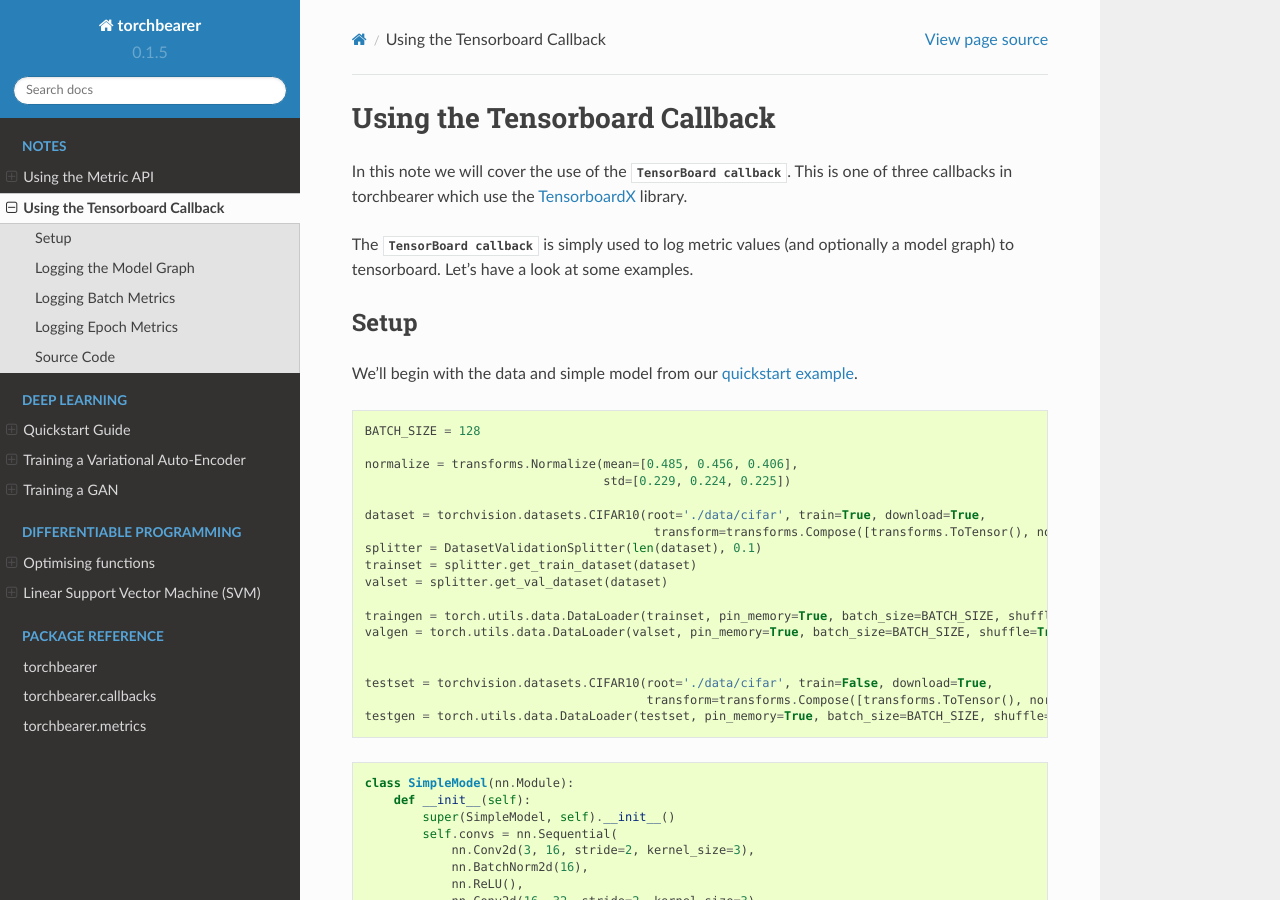
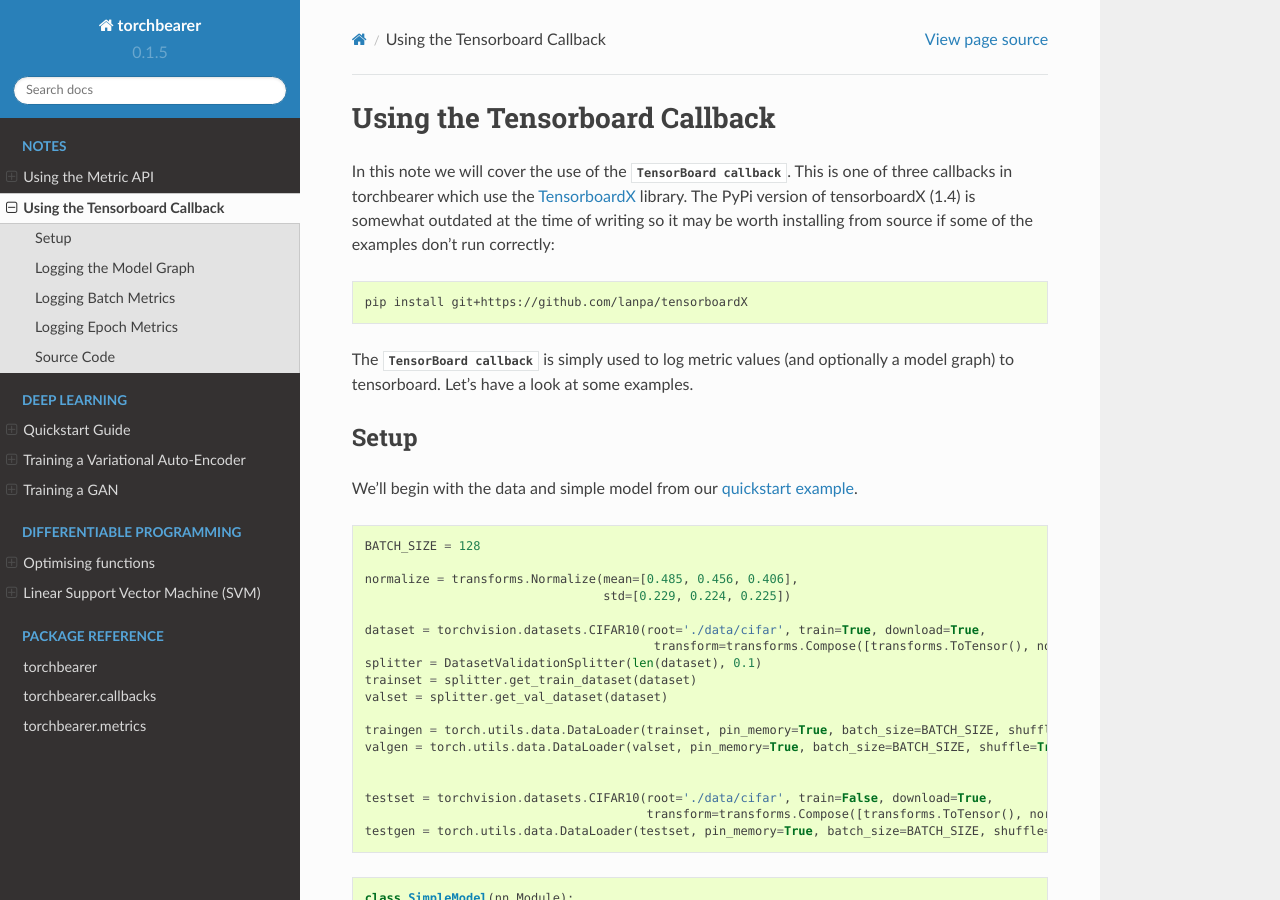
Before and after one commit to pytorchbearer/torchbearer, a Sphinx documentation site: the page built from docs/notes/tensorboard.rst, in a window 1280 px wide and 900 px high. Built offline with Sphinx 7.4.7 and the Read the Docs theme 2.0.0, drawn with Linux system fonts in a browser that asks for light colours.

Commit message:
Add note to suggest install of tensorboardX from source

```diff
--- a/docs/notes/tensorboard.rst
+++ b/docs/notes/tensorboard.rst
@@ -2,7 +2,13 @@ Using the Tensorboard Callback
 ====================================
 
 In this note we will cover the use of the :class:`TensorBoard callback <.TensorBoard>`. This is one of three callbacks
-in torchbearer which use the `TensorboardX <https://github.com/lanpa/tensorboardX>`_ library.
+in torchbearer which use the `TensorboardX <https://github.com/lanpa/tensorboardX>`_ library. The PyPi version of
+tensorboardX (1.4) is somewhat outdated at the time of writing so it may be worth installing from source if some of the
+examples don't run correctly:
+
+.. code-block:: bash
+
+    pip install git+https://github.com/lanpa/tensorboardX
 
 The :class:`TensorBoard callback <.TensorBoard>` is simply used to log metric values (and optionally a model graph) to
 tensorboard. Let's have a look at some examples.
```
